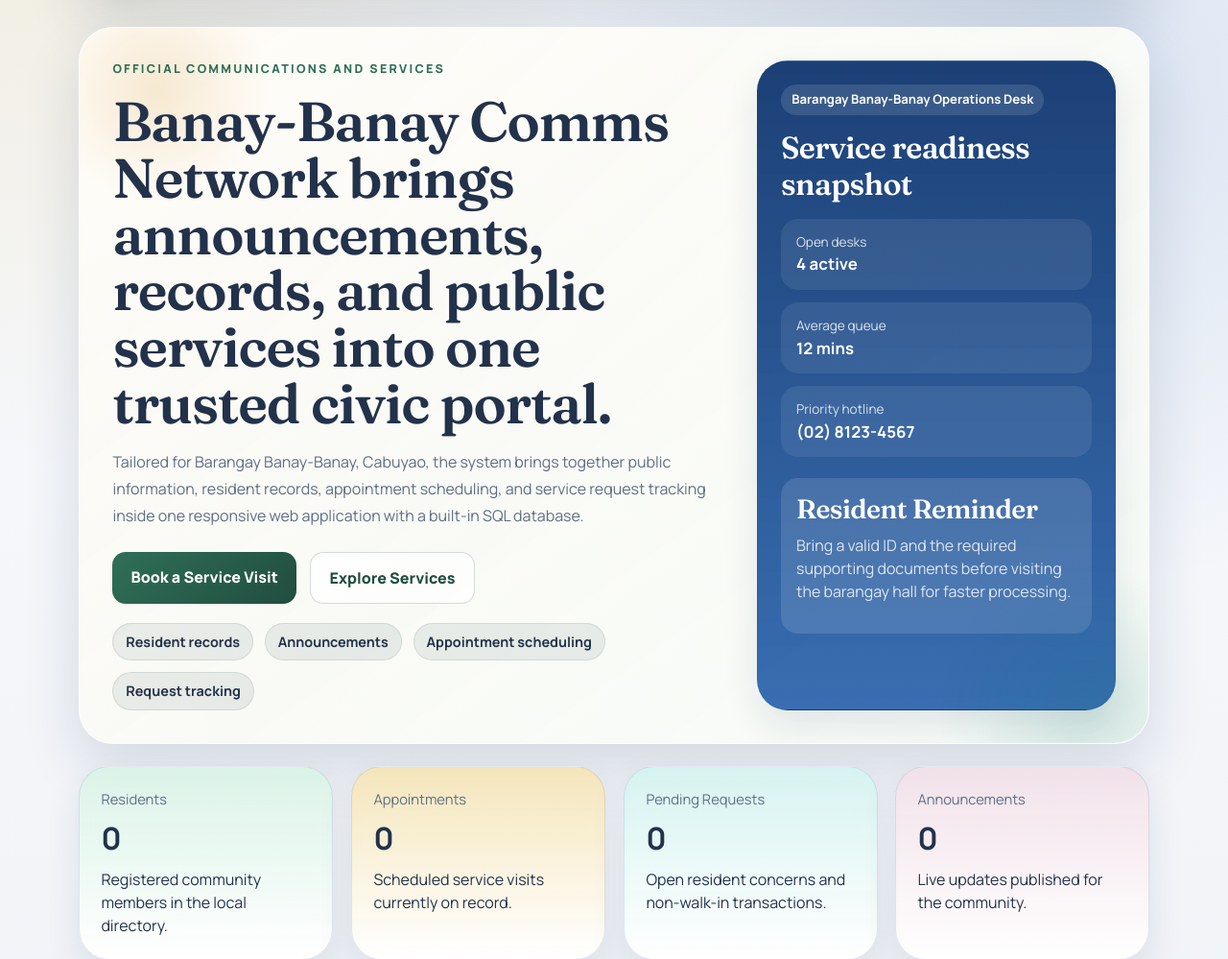
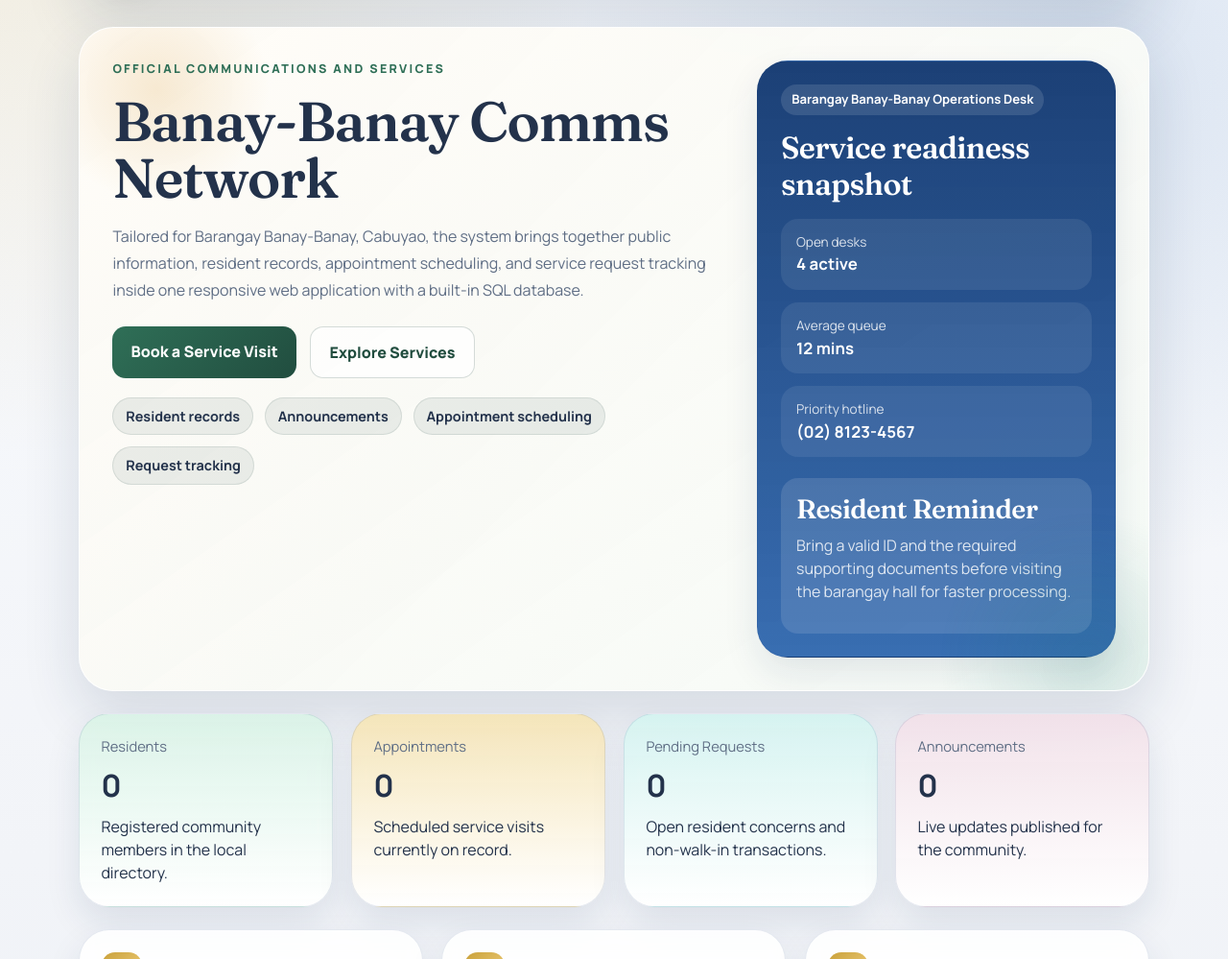
Before and after one commit to raundaungo-dev/BarangayConnect, an ASP.NET Core app: template BarangayConnect/Views/Portal/Index.cshtml in a window 1280 px wide. Shown: the part 165-1164 px from the top of the page at 96% size. Run offline with ASP.NET Core 8, Linux system fonts and the light colour scheme; the template is opened without the code that fills it, so the values that code supplies are empty; style sheets or scripts are compiled from the project's sources; some libraries are stand-ins or nearby versions.

Commit message:
title edit
edited header

```diff
--- a/BarangayConnect/Views/Portal/Index.cshtml
+++ b/BarangayConnect/Views/Portal/Index.cshtml
@@ -6,7 +6,7 @@
 <section class="hero-panel hero-panel--expanded">
     <div class="hero-copy-block">
         <p class="eyebrow">Official Communications and Services</p>
-        <h1>Banay-Banay Comms Network brings announcements, records, and public services into one trusted civic portal.</h1>
+        <h1>Banay-Banay Comms Network</h1>
         <p class="hero-copy">
             Tailored for Barangay Banay-Banay, Cabuyao, the system brings together public information, resident records,
             appointment scheduling, and service request tracking inside one responsive web application with a built-in SQL database.
```
